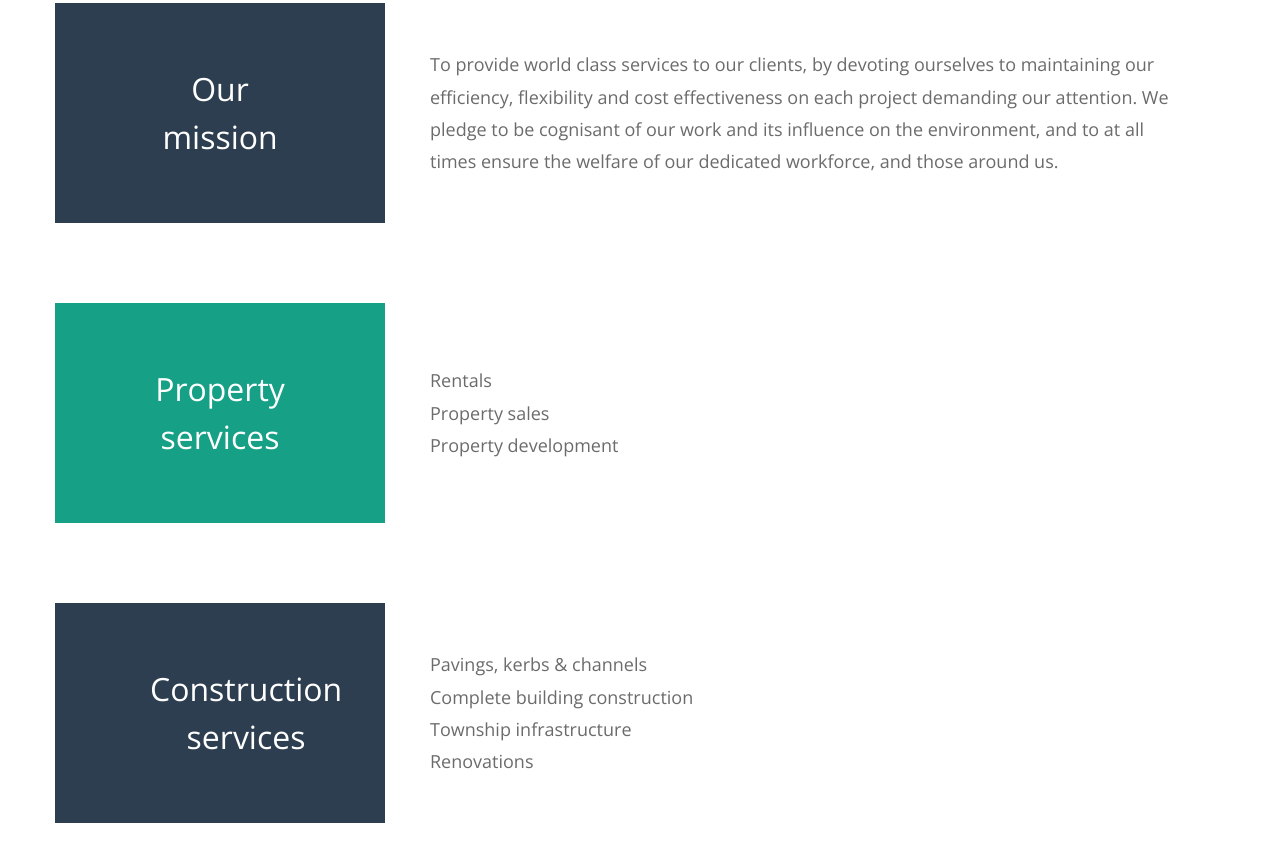
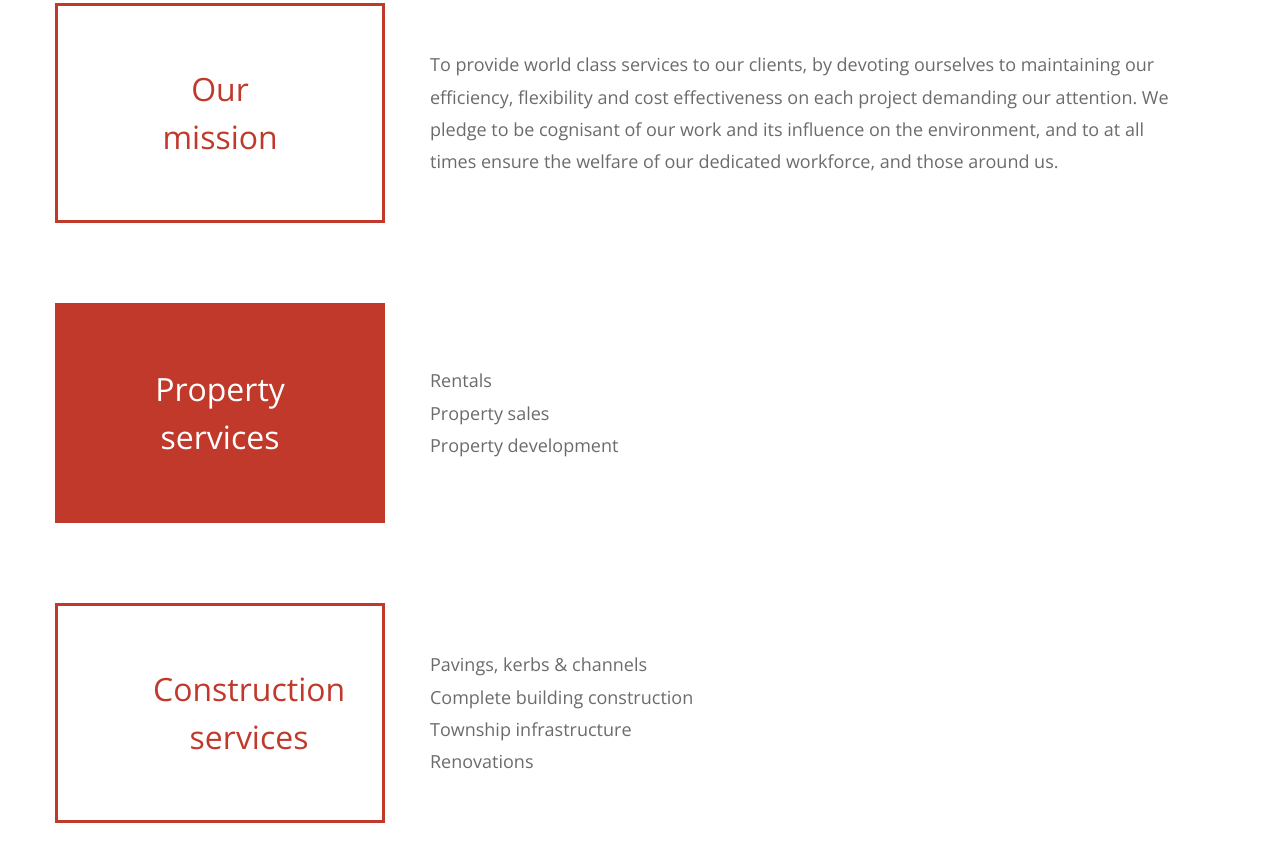
Before and after one commit to jaysetaka/rgn, a plain HTML site: page index.html in a window 1280 px wide. Shown: the part 1177-2038 px from the top of the page. Drawn offline with nearby package versions, Linux system fonts and the light colour scheme.

Commit message:
changed colors

```diff
--- a/css/templatemo-style.css
+++ b/css/templatemo-style.css
@@ -55,7 +55,7 @@ a:hover {
   background-color: #2c3e50;
 }
 .tm-bg-greensea {
-  background-color: #16a085;
+  background-color: #c0392b;
 }
 
 .tm-bg-green {
@@ -184,6 +184,14 @@ a:hover {
   margin-bottom: 20px;
 }
 
+.red-and-white-box {
+  border-style: solid;
+  border-color: #c0392b;
+}
+
+.red-bg {
+  color: #c0392b;
+}
 .tm-text-green {
   color: #3498db;
 }
--- a/index.html
+++ b/index.html
@@ -78,7 +78,7 @@
         <div class="row">
           <div class="col-12">
             <div class="tm-portfolio-item">
-              <div class="tm-portfolio-name text-white tm-bg-navy">
+              <div class="tm-portfolio-name red-and-white-box" style="color: #c0392b;">
                 Our mission
               </div>
               <div class="tm-portfolio-description">
@@ -113,7 +113,7 @@
             </div>
 
             <div class="tm-portfolio-item">
-              <div class="tm-portfolio-name text-white tm-bg-navy">
+              <div class="tm-portfolio-name red-and-white-box" style="color: #c0392b;">
                 Construction services
               </div>
               <div class="tm-portfolio-description">
```
